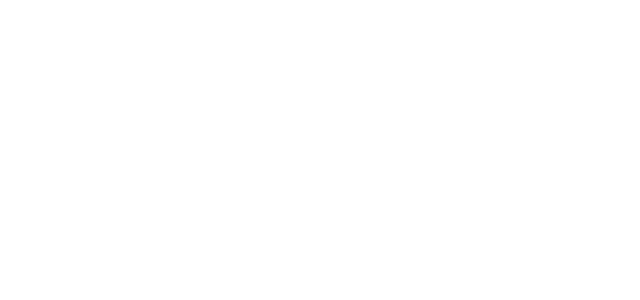
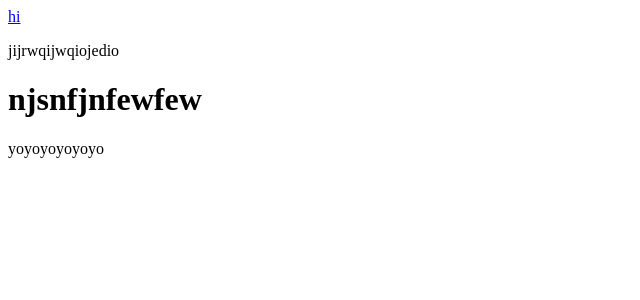
Before and after one commit to Anqi-Tech/AP-CSP-Performance-Task, a Vue app in the folder project/: page /mainpage in a window 1280 px wide. Before the commit this address had no page. Shown: the top 300 px of the page, without its empty margins (0-640 px from the left). Built offline with nearby package versions, Linux system fonts and the light colour scheme.

Commit message:
hroetvoehua

```diff
--- a/project/src/App.vue
+++ b/project/src/App.vue
@@ -1,6 +1,7 @@
 <template>
   <div>
-
+    <router-link to="/mainpage">hi</router-link>
+    <router-view/>
   </div>
 </template>
 
--- a/project/src/components/FirstComp.vue
+++ b/project/src/components/FirstComp.vue
@@ -1,3 +1,10 @@
 <template>
-    <h1>hi</h1>
+    <div>
+        <h1>njsnfjnfewfew</h1>
+        <p>yoyoyoyoyoyo</p>
+    </div>
 </template>
+
+<style scoped>
+
+</style>
--- a/project/src/router/index.js
+++ b/project/src/router/index.js
@@ -1,8 +1,13 @@
 import { createRouter, createWebHistory } from 'vue-router'
+import MainPage from "../views/MainPage.vue";
 
 
 const routes = [
-
+  {
+    path: "/mainpage",
+    name: "mainpage",
+    component: MainPage,
+  },
 ]
 
 const router = createRouter({
--- a/project/src/views/MainPage.vue
+++ b/project/src/views/MainPage.vue
@@ -0,0 +1,20 @@
+<template>
+    <div>
+        <p>jijrwqijwqiojedio</p>
+        <FirstComp />
+    </div>
+</template>
+
+<script>
+import FirstComp from '@/components/FirstComp.vue'
+
+export default {
+    components: {
+        FirstComp
+    }
+}
+</script>
+
+<style scoped>
+
+</style>
```
